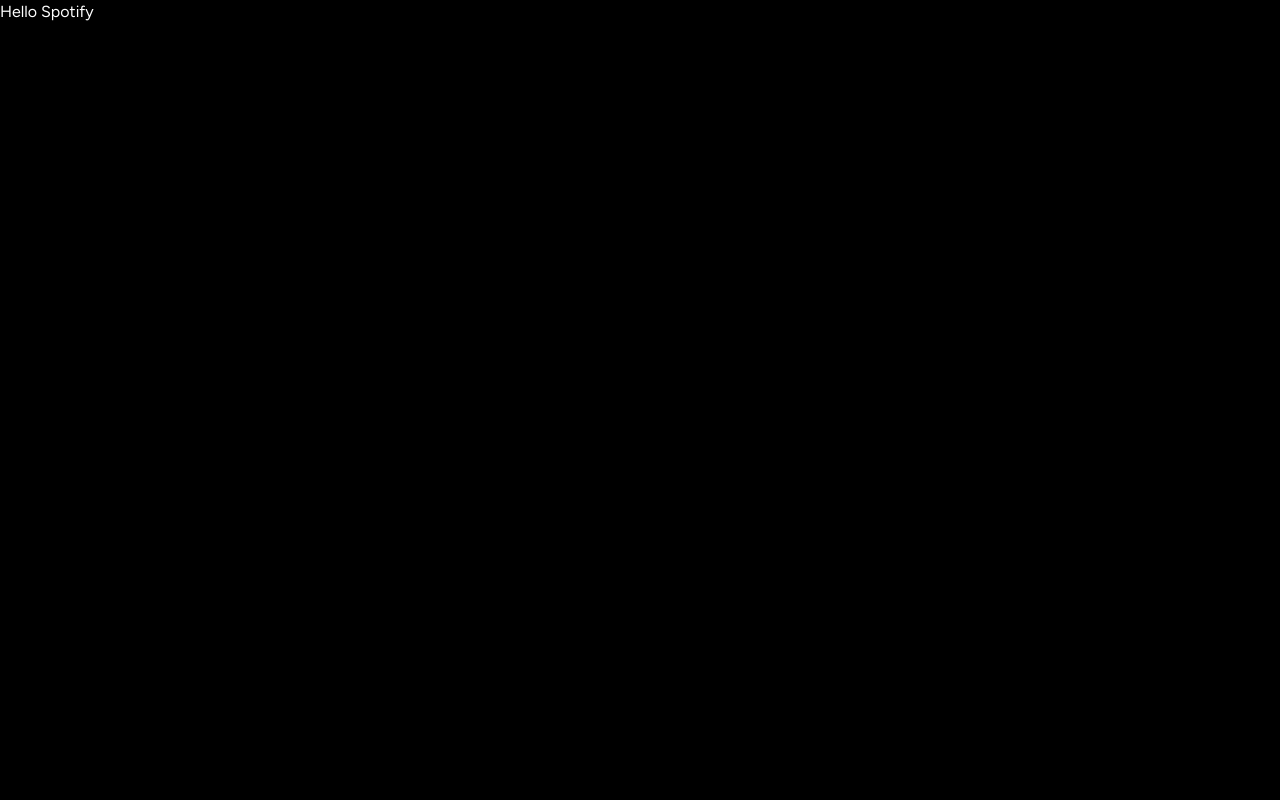
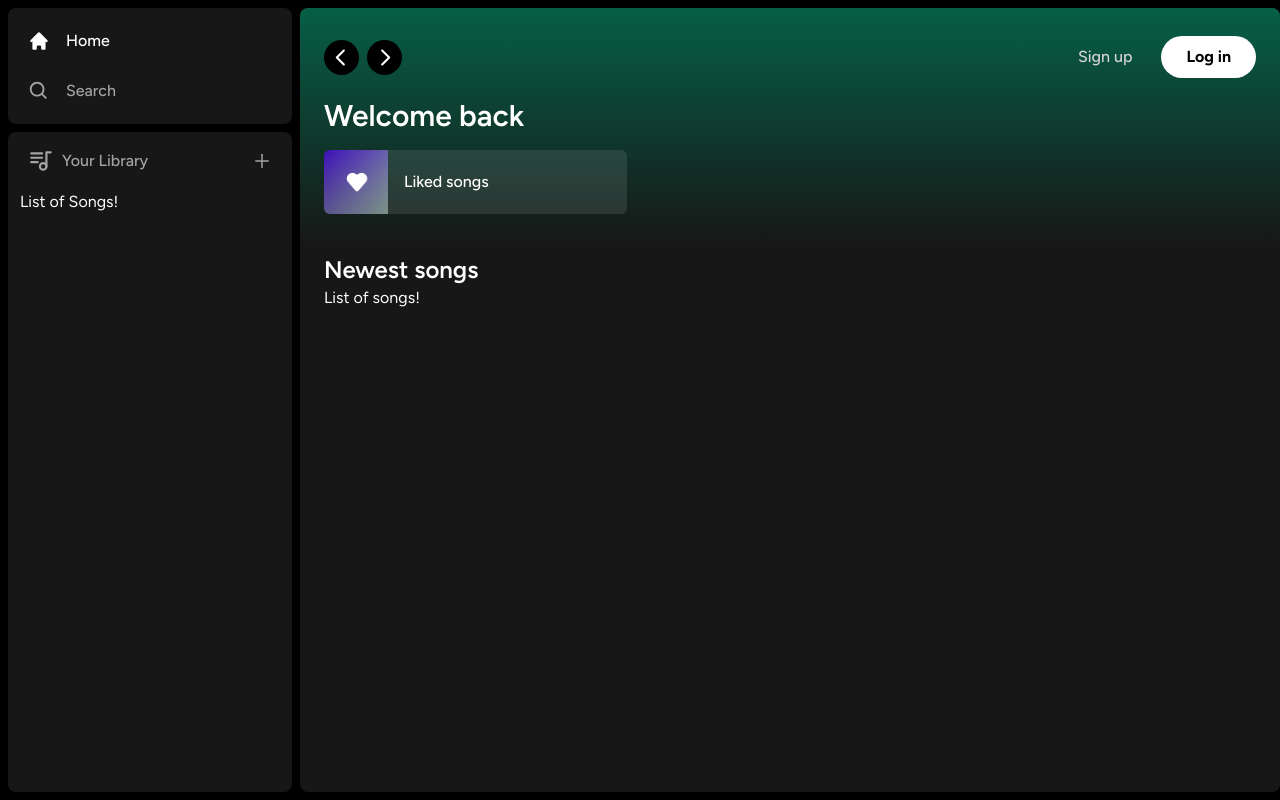
Before and after one commit to nnktz/spotify-clone, a Next.js app: page / in a window 1280 px wide. Built offline with nearby package versions, Linux system fonts and the light colour scheme.

Commit message:
Layout of main page

```diff
--- a/app/(site)/page.tsx
+++ b/app/(site)/page.tsx
@@ -1,3 +1,30 @@
+import Header from '@/components/header';
+import ListItem from '@/components/list-item';
+
 export default function Home() {
-  return <div>Hello Spotify</div>;
+  return (
+    <div className='bg-neutral-900 rounded-lg h-full w-full overflow-hidden overflow-y-auto'>
+      <Header>
+        <div className='mb-2'>
+          <h1 className='text-white text-3xl font-semibold'>Welcome back</h1>
+
+          <div className='grid grid-cols-1 sm:grid-cols-2 xl:grid-cols-3 2xl:grid-cols-4 gap-3 mt-4'>
+            <ListItem
+              image='/liked.png'
+              name='Liked songs'
+              href='liked'
+            />
+          </div>
+        </div>
+      </Header>
+
+      <div className='mt-2 mb-7 px-6'>
+        <div className='flex justify-between items-center'>
+          <h1 className='text-white text-2xl font-semibold'>Newest songs</h1>
+        </div>
+
+        <div>List of songs!</div>
+      </div>
+    </div>
+  );
 }
--- a/app/layout.tsx
+++ b/app/layout.tsx
@@ -1,5 +1,7 @@
 import type { Metadata } from 'next';
 import { Figtree } from 'next/font/google';
+
+import Sidebar from '@/components/sidebar';
 
 import './globals.css';
 
@@ -17,7 +19,9 @@
 }) {
   return (
     <html lang='en'>
-      <body className={font.className}>{children}</body>
+      <body className={font.className}>
+        <Sidebar>{children}</Sidebar>
+      </body>
     </html>
   );
 }
--- /dev/null
+++ b/components/box.tsx
@@ -0,0 +1,17 @@
+import { twMerge } from 'tailwind-merge';
+
+interface BoxProps {
+  children: React.ReactNode;
+  className?: string;
+}
+
+const Box: React.FC<BoxProps> = ({ children, className }) => {
+  return (
+    <div
+      className={twMerge(`bg-neutral-900 rounded-lg h-fit w-full`, className)}>
+      {children}
+    </div>
+  );
+};
+
+export default Box;
--- /dev/null
+++ b/components/button.tsx
@@ -0,0 +1,26 @@
+import { forwardRef } from 'react';
+import { twMerge } from 'tailwind-merge';
+
+interface ButtonProps extends React.ButtonHTMLAttributes<HTMLButtonElement> {}
+
+const Button = forwardRef<HTMLButtonElement, ButtonProps>(
+  ({ className, children, disabled, type = 'button', ...props }, ref) => {
+    return (
+      <button
+        type={type}
+        className={twMerge(
+          `w-full rounded-full bg-green-500 border border-transparent px-3 py-3 disabled:cursor-not-allowed disabled:opacity-50 text-black font-bold hover:opacity-75 transition`,
+          className
+        )}
+        disabled={disabled}
+        ref={ref}
+        {...props}>
+        {children}
+      </button>
+    );
+  }
+);
+
+Button.displayName = 'Button';
+
+export default Button;
--- /dev/null
+++ b/components/header.tsx
@@ -0,0 +1,92 @@
+'use client';
+
+import { useRouter } from 'next/navigation';
+import { twMerge } from 'tailwind-merge';
+import { RxCaretLeft, RxCaretRight } from 'react-icons/rx';
+import { HiHome } from 'react-icons/hi';
+import { BiSearch } from 'react-icons/bi';
+
+import Button from './button';
+
+interface HeaderProps {
+  children: React.ReactNode;
+  className?: string;
+}
+
+const Header: React.FC<HeaderProps> = ({ children, className }) => {
+  const router = useRouter();
+
+  const handleLogout = () => {
+    // handle logout
+  };
+
+  return (
+    <div
+      className={twMerge(
+        `h-fit bg-gradient-to-b from-emerald-800 p-6`,
+        className
+      )}>
+      <div className='w-full mb-4 flex items-center justify-between'>
+        <div className='hidden md:flex gap-x-2 items-center'>
+          <button
+            onClick={() => router.back()}
+            className='rounded-full bg-black flex items-center justify-center hover:opacity-75 transition'>
+            <RxCaretLeft
+              className='text-white'
+              size={35}
+            />
+          </button>
+
+          <button
+            onClick={() => router.forward()}
+            className='rounded-full bg-black flex items-center justify-center hover:opacity-75 transition'>
+            <RxCaretRight
+              className='text-white'
+              size={35}
+            />
+          </button>
+        </div>
+
+        <div className='flex md:hidden gap-x-2 items-center'>
+          <button className='rounded-full p-2 bg-white flex items-center justify-center hover:opacity-75 transition'>
+            <HiHome
+              className='text-black'
+              size={20}
+            />
+          </button>
+
+          <button className='rounded-full p-2 bg-white flex items-center justify-center hover:opacity-75 transition'>
+            <BiSearch
+              className='text-black'
+              size={20}
+            />
+          </button>
+        </div>
+
+        <div className='flex justify-between items-center gap-x-4'>
+          <>
+            <div>
+              <Button
+                onClick={() => {}}
+                className='bg-transparent text-neutral-300 font-medium'>
+                Sign up
+              </Button>
+            </div>
+
+            <div>
+              <Button
+                onClick={() => {}}
+                className='bg-white px-6 py-2'>
+                Log in
+              </Button>
+            </div>
+          </>
+        </div>
+      </div>
+
+      {children}
+    </div>
+  );
+};
+
+export default Header;
--- /dev/null
+++ b/components/library.tsx
@@ -0,0 +1,35 @@
+'use client';
+
+import { TbPlaylist } from 'react-icons/tb';
+import { AiOutlinePlus } from 'react-icons/ai';
+
+const Library = () => {
+  const onClick = () => {
+    // handle upload
+  };
+
+  return (
+    <div className='flex flex-col'>
+      <div className='flex items-center justify-between px-5 pt-4'>
+        <div className='inline-flex items-center gap-x-2'>
+          <TbPlaylist
+            size={26}
+            className='text-neutral-400'
+          />
+
+          <p className='text-neutral-400 font-medium text-base'>Your Library</p>
+        </div>
+
+        <AiOutlinePlus
+          onClick={onClick}
+          size={20}
+          className='text-neutral-400 cursor-pointer hover:text-white transition'
+        />
+      </div>
+
+      <div className='flex flex-col gap-y-2 mt-4 px-3'>List of Songs!</div>
+    </div>
+  );
+};
+
+export default Library;
--- /dev/null
+++ b/components/list-item.tsx
@@ -0,0 +1,43 @@
+'use client';
+
+import Image from 'next/image';
+import { useRouter } from 'next/navigation';
+import { FaPlay } from 'react-icons/fa';
+
+interface ListItemProps {
+  image: string;
+  name: string;
+  href: string;
+}
+
+const ListItem: React.FC<ListItemProps> = ({ image, name, href }) => {
+  const router = useRouter();
+
+  const onClick = () => {
+    // Need authentication
+    router.push(href);
+  };
+
+  return (
+    <button
+      onClick={onClick}
+      className='relative group flex items-center rounded-md overflow-hidden gap-x-4 bg-neutral-100/10 hover:bg-neutral-100/20 transition pr-4'>
+      <div className='relative min-h-[64px] min-w-[64px]'>
+        <Image
+          src={image}
+          alt='Image'
+          fill
+          className='object-cover'
+        />
+      </div>
+
+      <p className='font-medium truncate py-5'>{name}</p>
+
+      <div className='absolute transition opacity-0 rounded-full flex items-center justify-center bg-green-500 p-4 drop-shadow-md right-5 group-hover:opacity-100 hover:scale-110'>
+        <FaPlay className='text-black' />
+      </div>
+    </button>
+  );
+};
+
+export default ListItem;
--- /dev/null
+++ b/components/sidebar.tsx
@@ -0,0 +1,60 @@
+'use client';
+
+import { usePathname } from 'next/navigation';
+import { useMemo } from 'react';
+import { HiHome } from 'react-icons/hi';
+import { BiSearch } from 'react-icons/bi';
+
+import Box from './box';
+import SidebarItem from './sidebarItem';
+import Library from './library';
+
+interface SidebarProps {
+  children: React.ReactNode;
+}
+
+const Sidebar: React.FC<SidebarProps> = ({ children }) => {
+  const pathname = usePathname();
+
+  const routes = useMemo(
+    () => [
+      {
+        icon: HiHome,
+        label: 'Home',
+        active: pathname !== '/search',
+        href: '/',
+      },
+      {
+        icon: BiSearch,
+        label: 'Search',
+        active: pathname == '/search',
+        href: '/search',
+      },
+    ],
+    [pathname]
+  );
+
+  return (
+    <div className='flex h-full'>
+      <div className='hidden md:flex flex-col gap-y-2 bg-black h-full w-[300px] p-2'>
+        <Box>
+          <div className='flex flex-col gap-y-4 px-5 py-4'>
+            {routes.map((item) => (
+              <SidebarItem
+                key={item.label}
+                {...item}
+              />
+            ))}
+          </div>
+        </Box>
+        <Box className='overflow-y-auto h-full'>
+          <Library />
+        </Box>
+      </div>
+
+      <main className='h-full flex-1 overflow-y-auto py-2'>{children}</main>
+    </div>
+  );
+};
+
+export default Sidebar;
--- /dev/null
+++ b/components/sidebarItem.tsx
@@ -0,0 +1,31 @@
+import Link from 'next/link';
+import { IconType } from 'react-icons';
+import { twMerge } from 'tailwind-merge';
+
+interface SidebarItemProps {
+  icon: IconType;
+  label: string;
+  active?: boolean;
+  href: string;
+}
+
+const SidebarItem: React.FC<SidebarItemProps> = ({
+  icon: Icon,
+  label,
+  active,
+  href,
+}) => {
+  return (
+    <Link
+      href={href}
+      className={twMerge(
+        `flex flex-row h-auto items-center w-full gap-x-4 text-base font-medium cursor-pointer hover:text-white text-neutral-400 py-1`,
+        active && 'text-white'
+      )}>
+      <Icon size={26} />
+      <p className='truncate w-full'>{label}</p>
+    </Link>
+  );
+};
+
+export default SidebarItem;
```
Also changed, not shown: package.json (+6 -4 lines), public/liked.png (added), 1 other file (tests, documents, lock files or other folders).
